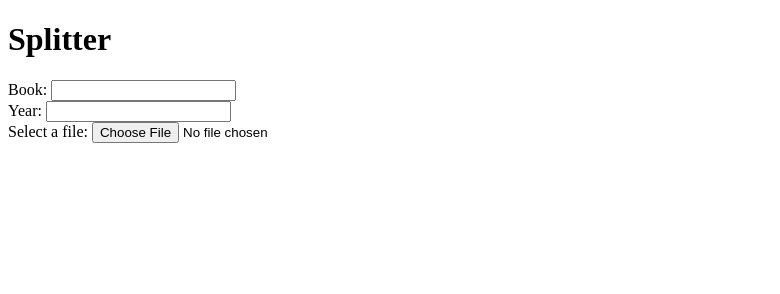
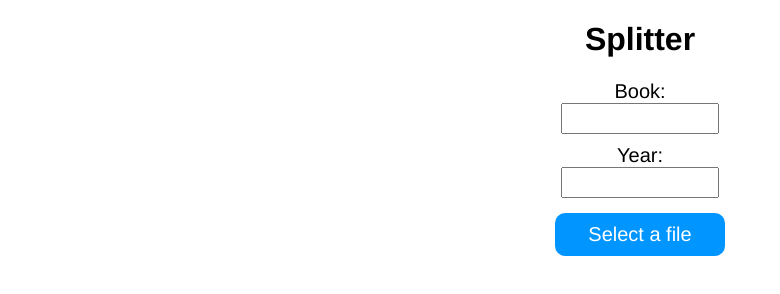
Before and after one commit to tomstrat/splitterJS, a plain HTML site: page index.html in a window 1280 px wide. Shown: the whole page, without its empty margins (0-780 px from the left). Drawn offline with Linux system fonts and the light colour scheme.

Commit message:
added CSS

```diff
--- a/index.html
+++ b/index.html
@@ -7,12 +7,12 @@
   <body>
     <div id="content">
       <h1>Splitter</h1>
-      <span>Book:</span>
+      <p>Book:</p>
       <input type="text" name="book" id="bookInput"><br>
-      <span>Year:</span>
+      <p>Year:</p>
       <input type="text" name="year" id="yearInput"><br>
-      <span>Select a file:</span>
-      <input  onchange="handleFiles(this.files)" id="fileUpload" type="file" name="myFile" accept=".csv"><br>
+      <input  onchange="handleFiles(this.files)" type="file" name="myFile" accept=".csv" id="fileInput">
+      <label for="fileInput">Select a file</label>
     </div>
     <script src="./function.js"></script>
   </body>
--- a/style.css
+++ b/style.css
@@ -0,0 +1,31 @@
+body{
+  font-family: helvetica;
+
+}
+#content{
+  display: block;
+  margin: 0 auto;
+  width: 500px;
+  text-align: center;
+}
+p{
+  font-size: 20px;
+  margin: 10px 0px 0px 0px;
+}
+#fileInput{
+  display: none;
+}
+input{
+  width: 150px;
+  height: 25px;
+}
+label{
+  font-size: 20px;
+  background-color: #0095FF;
+  border-radius: 10px;
+  padding: 10px;
+  width: 150px;
+  margin: 15px auto;
+  display: block;
+  color: white;
+}
```
